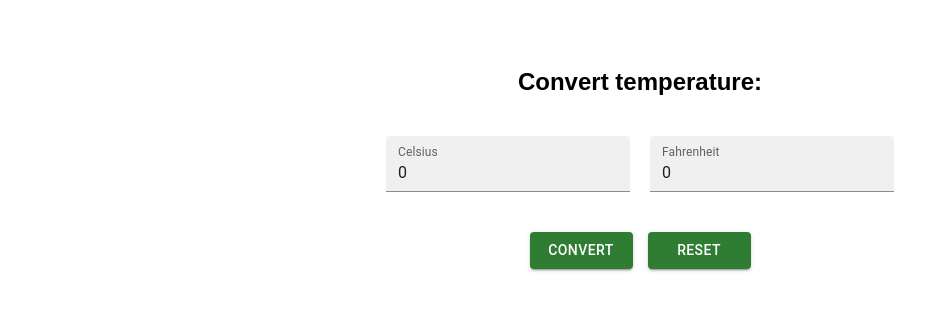
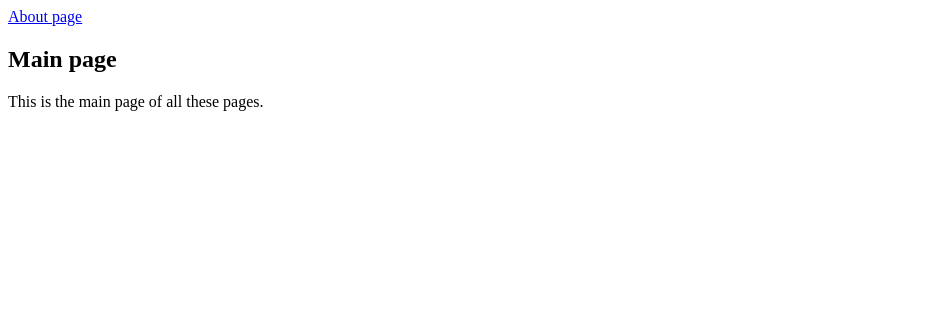
Before and after one commit to anna-kudrow/react, a React (Vite) app: page / in a window 1280 px wide. Shown: the top 310 px of the page, without its empty margins (0-949 px from the left). Built offline with nearby package versions, Linux system fonts and the light colour scheme.

Commit message:
added routes

```diff
--- a/package.json
+++ b/package.json
@@ -14,7 +14,8 @@
     "@emotion/styled": "^11.13.0",
     "@mui/material": "^6.0.2",
     "react": "^18.3.1",
-    "react-dom": "^18.3.1"
+    "react-dom": "^18.3.1",
+    "react-router-dom": "^6.26.2"
   },
   "devDependencies": {
     "@eslint/js": "^9.9.0",
--- /dev/null
+++ b/src/HW4.jsx
@@ -0,0 +1,19 @@
+import {BrowserRouter as Router, Route,  Routes} from "react-router-dom";
+import HomePage from "./components/hw4-components/HomePage";
+import AboutPage from "./components/hw4-components/AboutPage";
+
+
+function HW4() {
+    return (
+        <div>
+        <Router>
+            <Routes>
+                <Route path='/' element={<HomePage />} />
+                <Route path='/about' element={<AboutPage />} />
+            </Routes>
+        </Router>
+        </div>
+    );
+}
+
+export default HW4;
--- /dev/null
+++ b/src/components/hw4-components/AboutPage.jsx
@@ -0,0 +1,13 @@
+import { Link } from "react-router-dom";
+
+function AboutPage() {
+    return (
+        <div>
+            <Link to='/'>Main page</Link>
+        <h2>About us</h2>
+        <p>We are the best of the best!</p>
+        </div>
+     );
+}
+
+export default AboutPage;
--- /dev/null
+++ b/src/components/hw4-components/HomePage.jsx
@@ -0,0 +1,13 @@
+import { Link } from "react-router-dom";
+
+function HomePage() {
+    return (
+        <div>
+            <Link to='/about'>About page</Link>
+            <h2>Main page</h2>
+            <p>This is the main page of all these pages.</p>
+        </div>
+     );
+}
+
+export default HomePage;
--- a/src/main.jsx
+++ b/src/main.jsx
@@ -1,12 +1,15 @@
 
 import { createRoot } from 'react-dom/client'
+import HW4 from './HW4'
 // import App from './App.jsx'
 // import HW2 from './HW2.jsx'
-import HW3 from './HW3.jsx'
+// import HW3 from './HW3.jsx'
 
 
 createRoot(document.getElementById('root')).render(
     // <App />
     // <HW2 />
-    <HW3 />
+    // <HW3 />
+    <HW4 />
+
 )
```
Also changed, not shown: 1 other file (tests, documents, lock files or other folders).
